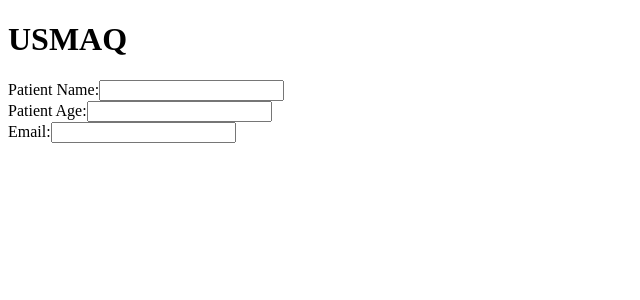
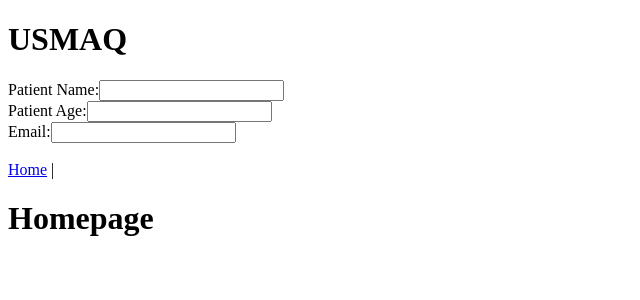
Before and after one commit to anselmusPhytagoras32/USMAQ, a React (Vite) app in the folder portal/: page / in a window 1280 px wide. Shown: the top 300 px of the page, without its empty margins (0-640 px from the left). Built offline with nearby package versions, Linux system fonts and the light colour scheme.

Commit message:
Cleaned the files and added routing for the pages

```diff
--- a/portal/package.json
+++ b/portal/package.json
@@ -13,7 +13,8 @@
     "@emotion/styled": "^11.14.1",
     "@mui/material": "^7.3.6",
     "react": "^18.2.0",
-    "react-dom": "^18.2.0"
+    "react-dom": "^18.2.0",
+    "react-router-dom": "^7.11.0"
   },
   "devDependencies": {
     "@types/react": "^18.2.43",
--- a/portal/src/App.tsx
+++ b/portal/src/App.tsx
@@ -1,12 +1,26 @@
 import "./App.css"
+import { BrowserRouter, Routes, Route, Link } from 'react-router-dom';
 import BaseForm from "./components/BaseForm.tsx";
 import {Button} from "@mui/material";
+import Home from "./pages/Home.tsx";
 
 function App(){
     return(
         <main>
             <h1>USMAQ</h1>
             <BaseForm/>
+
+            <BrowserRouter>
+                <nav>
+                    <Link to ="/">Home</Link> |{' '}
+                </nav>
+              <Routes>
+                    <Route path="/" element={<Home/>} />
+              </Routes>
+            </BrowserRouter>
+
+
+
         </main>
 );
 
--- a/portal/src/pages/Home.tsx
+++ b/portal/src/pages/Home.tsx
@@ -1 +1,11 @@
-import React from "react";
+import React from 'react';
+
+function Home() {
+    return (
+        <div>
+            <h1>Homepage</h1>
+        </div>
+    );
+}
+
+export default Home;
```
Also changed, not shown: 2 other files (tests, documents, lock files or other folders).
